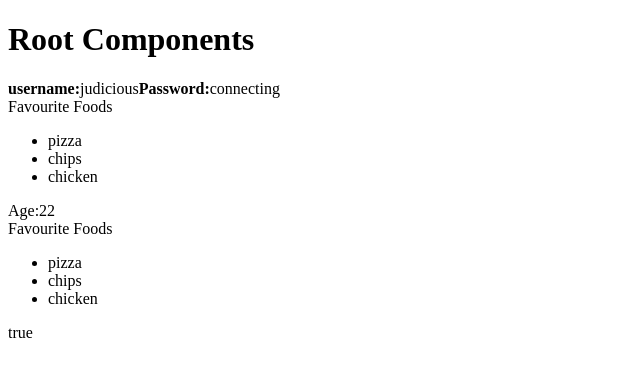
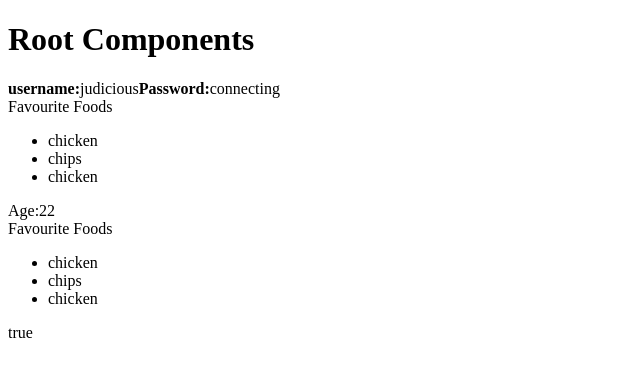
Before and after one commit to Judiciousmurich/reactify-2024, a React app in the folder react/: page / in a window 1280 px wide. Shown: the top 376 px of the page, without its empty margins (0-640 px from the left). Built offline with nearby package versions, Linux system fonts and the light colour scheme; the HTML template or start-up script is replaced by a standard one.

Commit message:
feat:add files

```diff
--- a/react/src/components/UserFavouriteFoods.jsx
+++ b/react/src/components/UserFavouriteFoods.jsx
@@ -6,7 +6,7 @@ export default function UserFavouriteFoods () {
     <span>Favourite Foods</span>
     <br/>
     <ul>
-        <li>pizza</li>
+        <li>chicken</li>
         <li>chips</li>
         <li>chicken</li>
     </ul>
```
